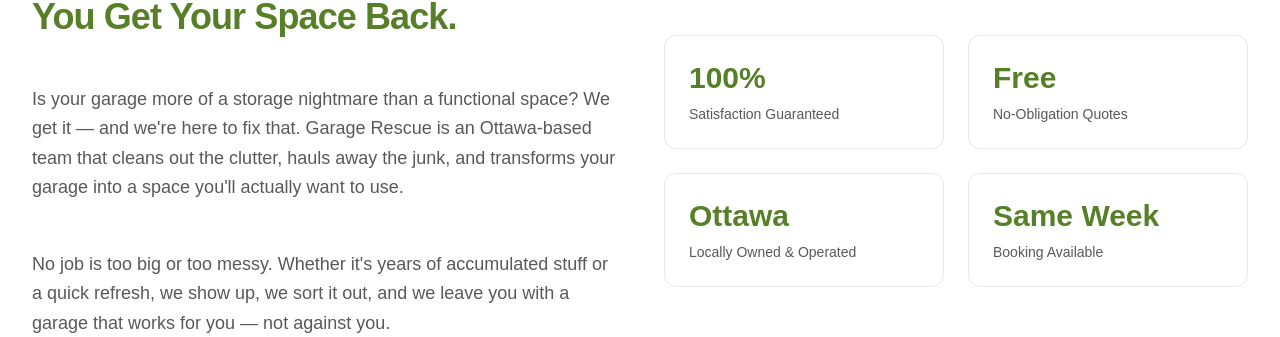
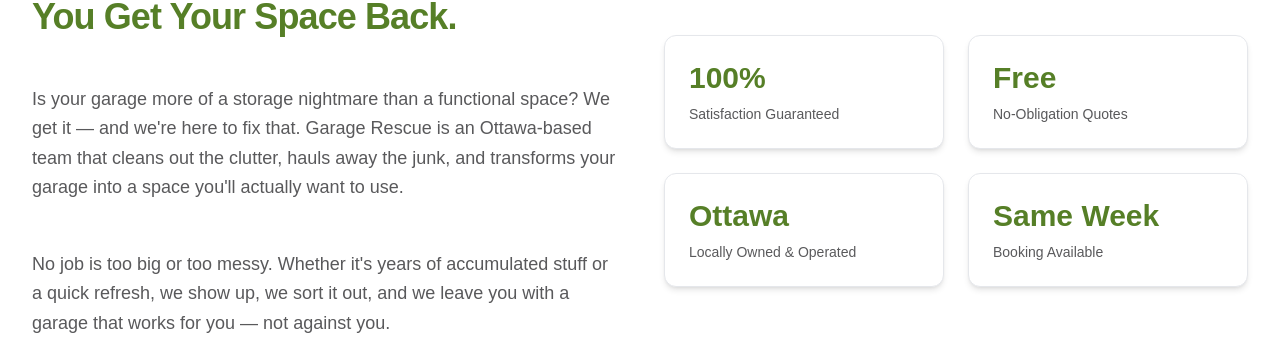
Before and after one commit to lewi0239/The-Garage-Rescue, a React (Vite) app: page / in a window 1280 px wide. Shown: the part 956-1293 px from the top of the page. Built offline with nearby package versions, Linux system fonts and the light colour scheme.

Commit message:
fix: added shadow to cards, to make them more distinct

```diff
--- a/src/components/About.tsx
+++ b/src/components/About.tsx
@@ -54,7 +54,7 @@
             ].map(({ stat, label }) => (
               <div
                 key={label}
-                className="flex flex-col gap-2 rounded-xl border border-gray-200 bg-brand-fff p-6"
+                className="flex flex-col gap-2 rounded-xl border border-gray-200 bg-brand-fff shadow-md overflow-hidden p-6"
               >
                 <span className="text-3xl font-bold text-brand-green">
                   {stat}
--- a/src/components/Pricing.tsx
+++ b/src/components/Pricing.tsx
@@ -78,7 +78,7 @@
     <article
       aria-label={`${pkg} package`}
       style={{ borderTopColor: color }}
-      className="flex flex-col gap-4 rounded-xl border border-gray-200 border-t-4 bg-brand-fff"
+      className="flex flex-col gap-4 rounded-xl border border-gray-200 border-t-4 bg-brand-fff  shadow-xl"
     >
       {/* Sentinel – sits at the natural position of the header */}
       <div ref={sentinelRef} className="h-0" aria-hidden="true" />
```
